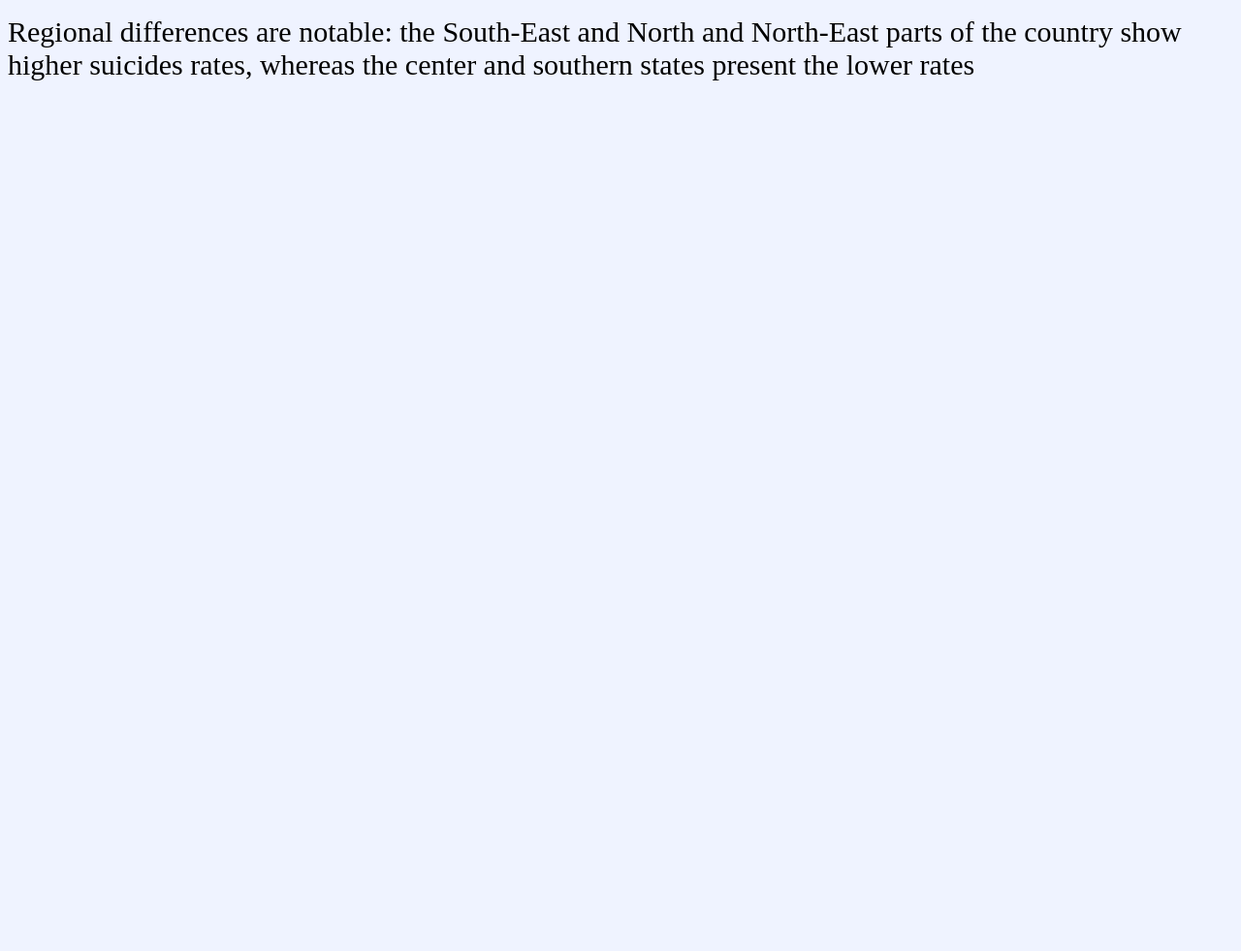
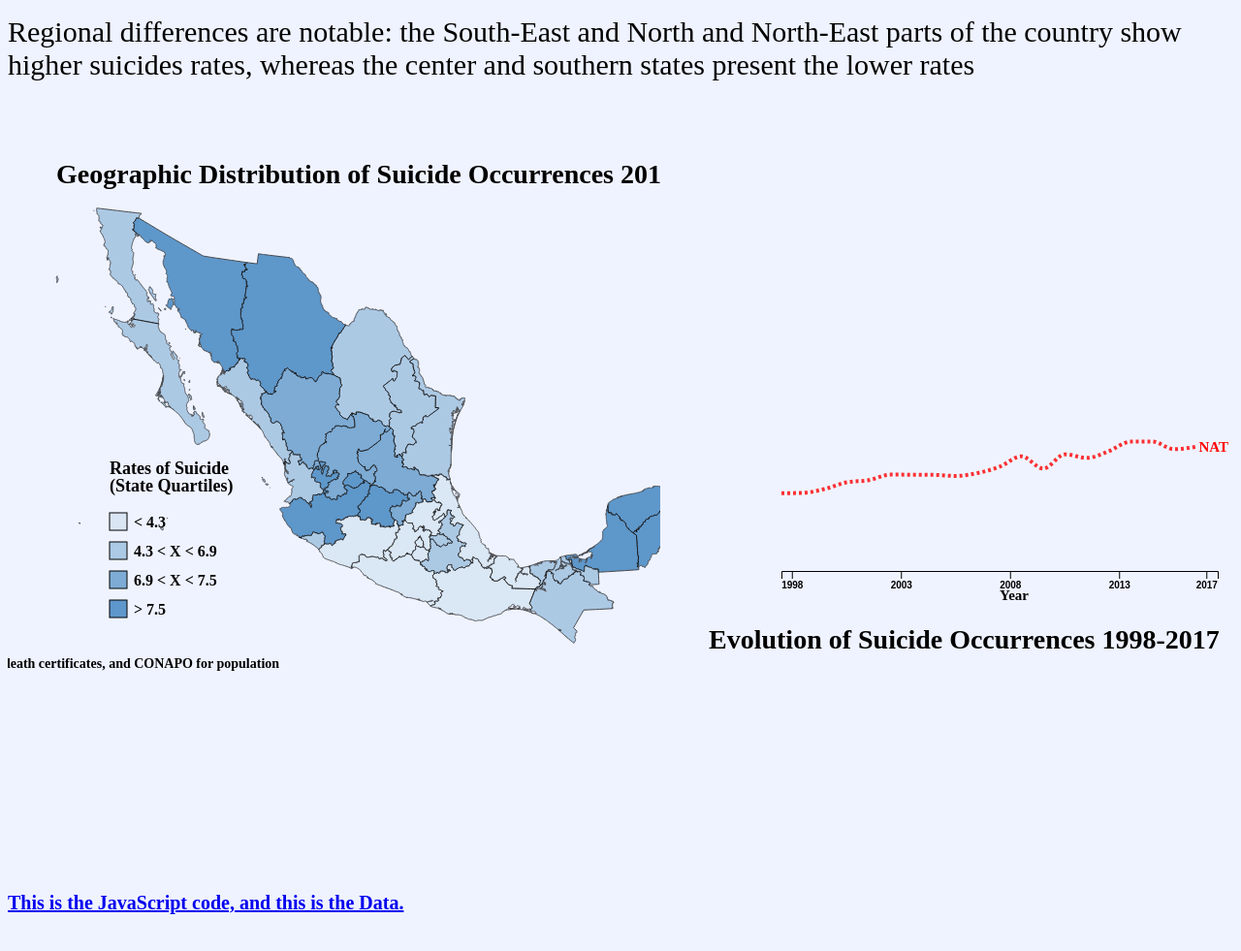
Before and after one commit to aleistermi/mortality_interactive_viz_mx, a website: page index.html in a window 1280 px wide. Shown: the part 121-1102 px from the top of the page at 97% size. Before the commit the page ends 837 px from the top, so only its background shows below. Drawn offline with nearby package versions, Linux system fonts and the light colour scheme; no server answers.

Commit message:
files for submission:

```diff
--- a/index.html
+++ b/index.html
@@ -47,11 +47,13 @@
   <div class="main"></div>
 
 </div>
+<a href="https://github.com/aleistermi/mortality_interactive_viz_mx/blob/master/index.js" style = "font-size:20px"> This is the JavaScript code, </a>
+<a href="https://github.com/aleistermi/mortality_interactive_viz_mx/tree/master/data" style = "font-size:20px"> and this is the Data. </a>
 
   <script src="https://d3js.org/d3.v5.js"></script>
 
   <script  src="index.js"></script>
-  <!-- <script src="scroller.js"></script>
-  <script src="sections.js"></script> -->
+
+
 </body>
 </html>
--- a/index.js
+++ b/index.js
@@ -16,8 +16,8 @@ const colorMap = states.reduce((acc, row, idx) => {
 
 // Data
 Promise.all([
-  d3.json('./nationalsuicides.json'),
-  d3.json('./mx_geojson2.geojson')
+  d3.json('./data/nationalsuicides.json'),
+  d3.json('./data/mx_geojson2.geojson')
 ]).then(function (data){
   myVis(data)
 })
@@ -232,11 +232,10 @@ var stateshapes = svg_map.selectAll(".state")
               var id = d3.select(this).attr('id')
               var activeClass = "active"; // Source for this part https://jaketrent.com/post/d3-class-operations/
               var alreadyIsActive = d3.select(this).classed(activeClass);
-
               d3.select(this)
               .classed(activeClass, !alreadyIsActive);
               d3.select(this)
-              .attr("fill", d=> alreadyIsActive? color(d['properties']["Rate_2017"]): "grey")
+              .attr("stroke-width", d=> alreadyIsActive? .7: 2.5)
               .attr("stroke", "black")
               .attr("fill-opacity", ".8")
 
@@ -393,5 +392,6 @@ svg_map.append('text')
                 .attr('font-size', 14)
                 .attr('font-family', 'Karla')
                 .attr('text-anchor', 'middle')
-                .text("Source: INEGI, CONAPO") ;
+                .text("Source: INEGI for death certificates, and CONAPO for population") ;
+
 }
```
